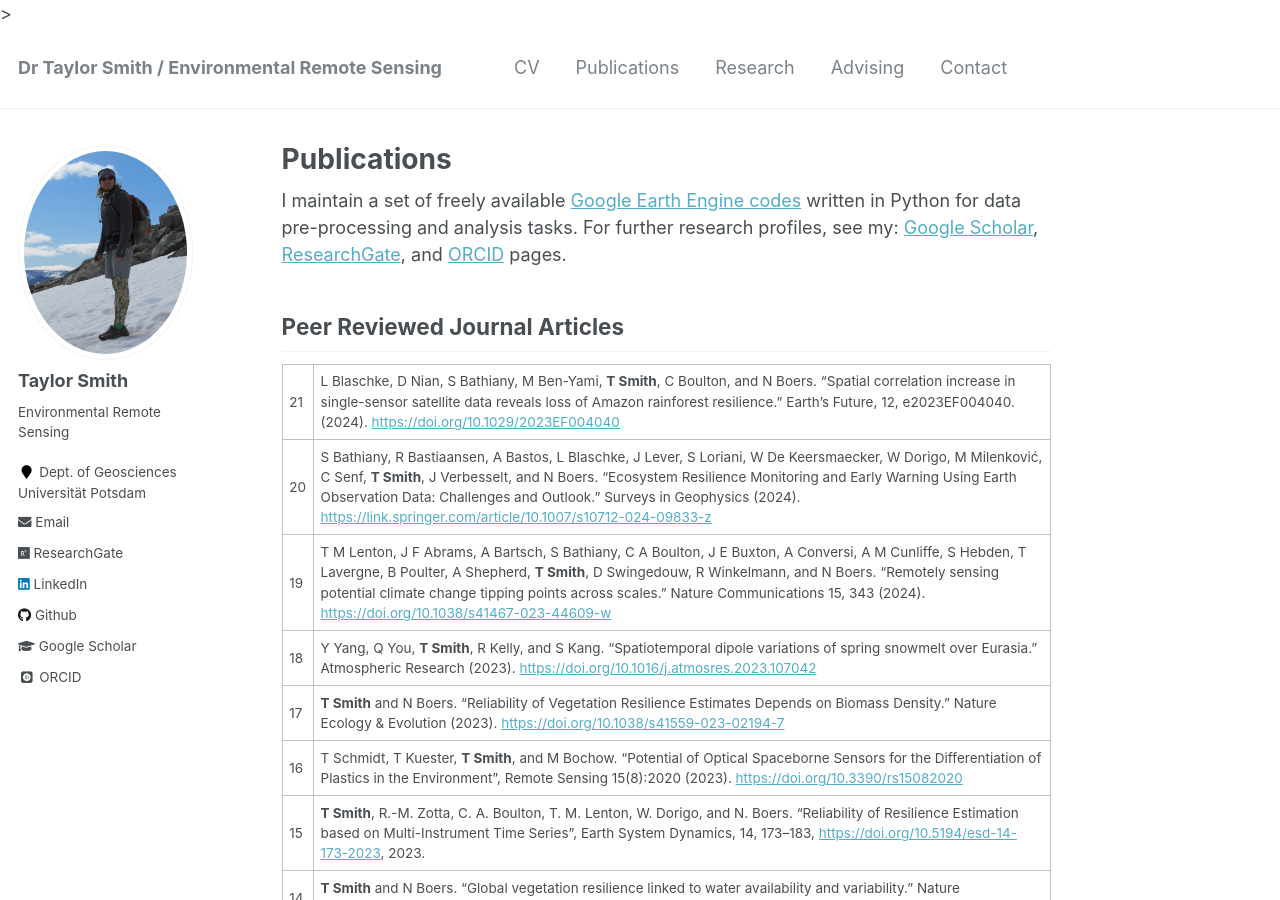
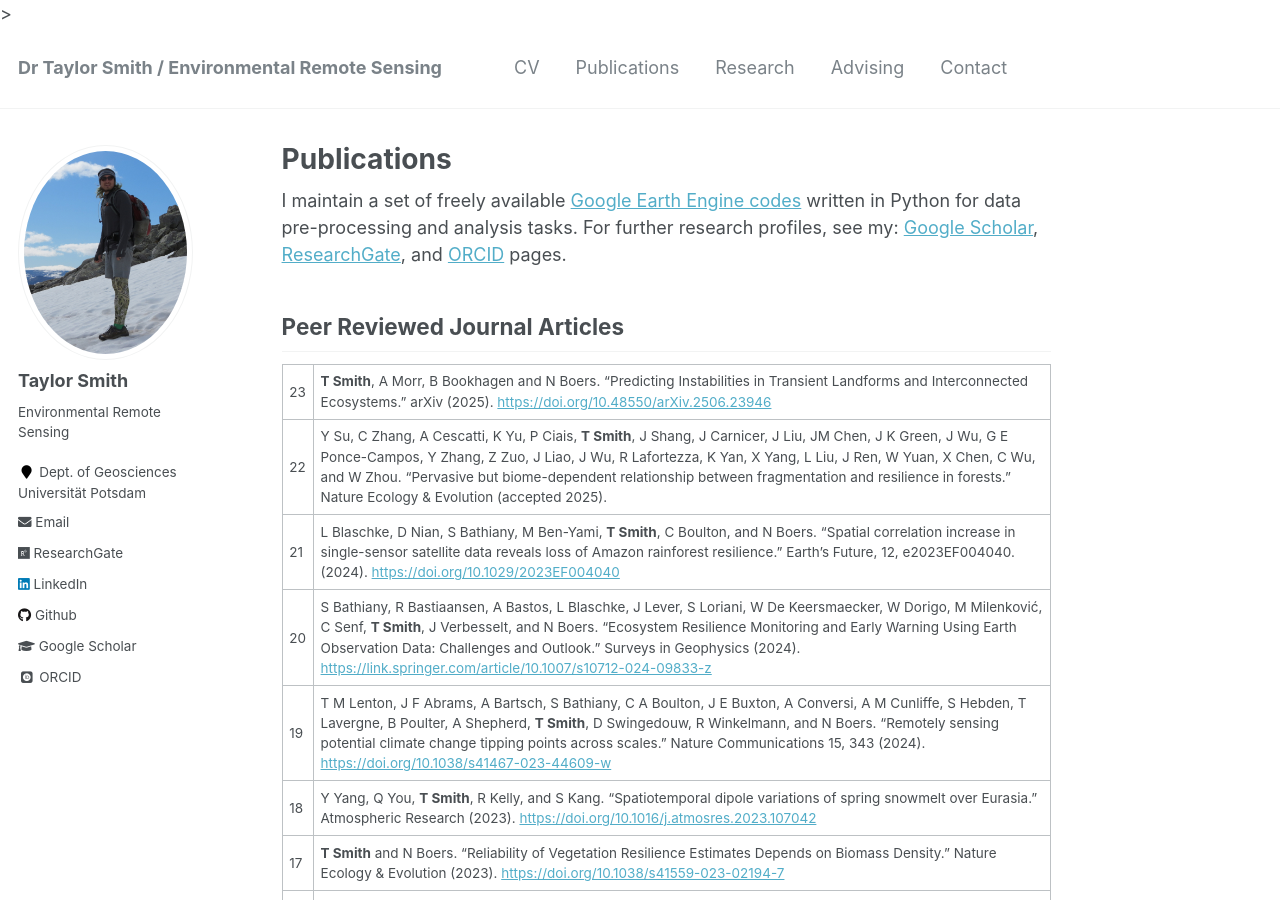
Before and after one commit to tasmi/tasmi.github.io, a Jekyll site: the page built from _pages/publications.md, in a window 1280 px wide and 900 px high. Built offline with Jekyll 4.4.1, drawn with Linux system fonts in a browser that asks for light colours; some web fonts are replaced.

Commit message:
Update publications.md

```diff
--- a/_pages/publications.md
+++ b/_pages/publications.md
@@ -9,6 +9,8 @@ I maintain a set of freely available [Google Earth Engine codes](https://github.
 
 ## Peer Reviewed Journal Articles
 
+23 | **T Smith**, A Morr, B Bookhagen and N Boers. "Predicting Instabilities in Transient Landforms and Interconnected Ecosystems." arXiv (2025). [https://doi.org/10.48550/arXiv.2506.23946](https://doi.org/10.48550/arXiv.2506.23946)
+22 | Y Su, C Zhang, A Cescatti, K Yu, P Ciais, **T Smith**, J Shang, J Carnicer, J Liu, JM Chen, J K Green, J Wu, G E Ponce-Campos, Y Zhang, Z Zuo, J Liao, J Wu, R Lafortezza, K Yan, X Yang, L Liu, J Ren, W Yuan, X Chen, C Wu, and W Zhou. "Pervasive but biome-dependent relationship between fragmentation and resilience in forests." Nature Ecology & Evolution (accepted 2025).
 21 | L Blaschke, D Nian, S Bathiany, M Ben-Yami, **T Smith**, C Boulton, and N Boers. "Spatial correlation increase in single-sensor satellite data reveals loss of Amazon rainforest resilience." Earth's Future, 12, e2023EF004040.  (2024). [https://doi.org/10.1029/2023EF004040](https://doi.org/10.1029/2023EF004040)
 20 | S Bathiany, R Bastiaansen, A Bastos, L Blaschke, J Lever, S Loriani, W De Keersmaecker, W Dorigo, M Milenković, C Senf, **T Smith**, J Verbesselt, and N Boers. "Ecosystem Resilience Monitoring and Early Warning Using Earth Observation Data: Challenges and Outlook."  Surveys in Geophysics (2024). [https://link.springer.com/article/10.1007/s10712-024-09833-z](https://link.springer.com/article/10.1007/s10712-024-09833-z)
 19 | T M Lenton, J F Abrams, A Bartsch, S Bathiany, C A Boulton, J E Buxton, A Conversi, A M Cunliffe, S Hebden, T Lavergne, B Poulter, A Shepherd, **T Smith**, D Swingedouw, R Winkelmann, and N Boers. "Remotely sensing potential climate change tipping points across scales." Nature Communications 15, 343 (2024). [https://doi.org/10.1038/s41467-023-44609-w](https://doi.org/10.1038/s41467-023-44609-w)
```
